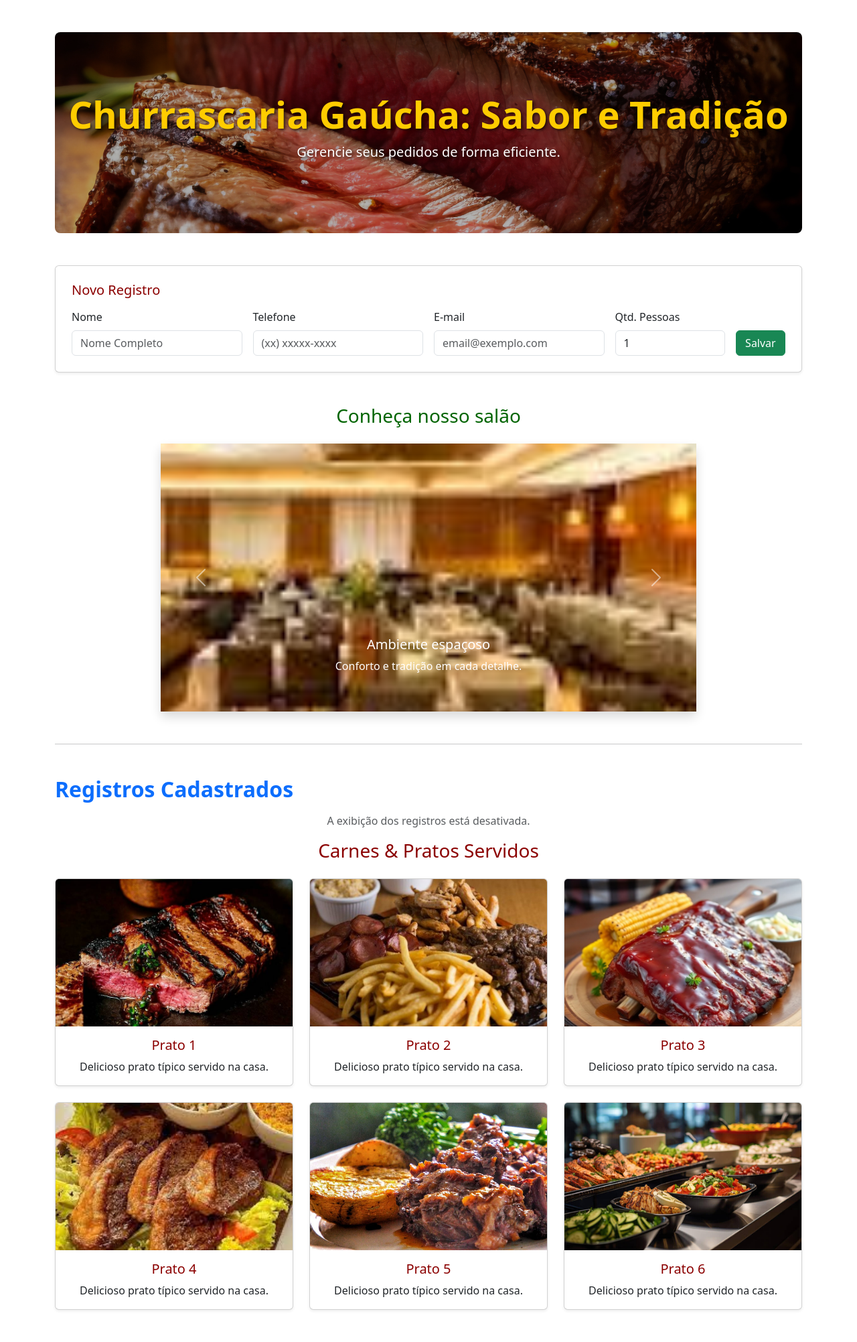
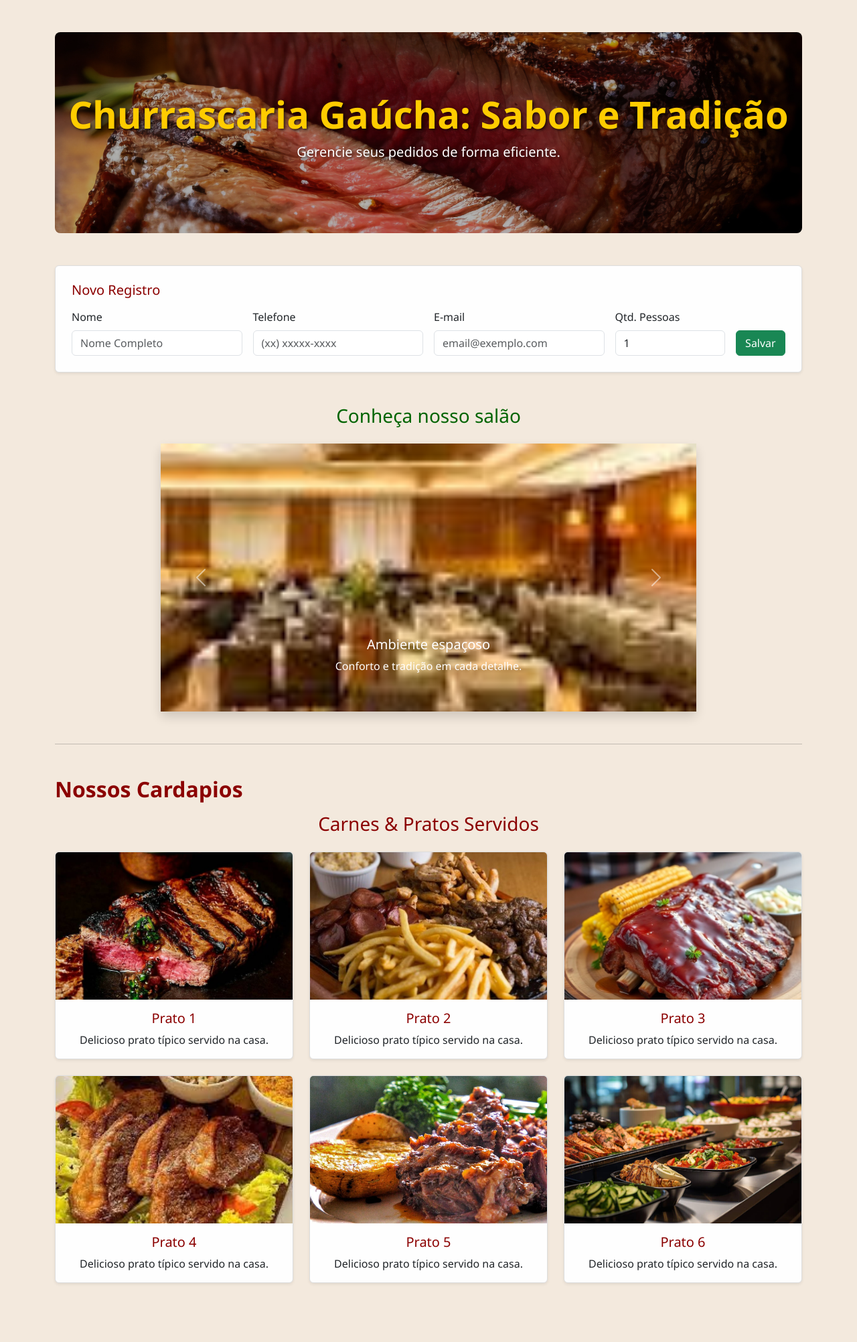
Before and after one commit to felipecezario729/back_end_trabalho, a Django app: page / in a window 1280 px wide. Shown: the whole page at 67% size. After the commit the page ends 1916 px from the top, so only its background shows below. Run offline with Django 5.2, Linux system fonts and the light colour scheme.

Commit message:
atualização

```diff
--- a/CRUD/templates/index.html
+++ b/CRUD/templates/index.html
@@ -57,6 +57,40 @@
             background-color: #d9534f;
             border-color: #d9534f;
         }
+        body {
+            background-color: #f3e9dd;
+            color: #333333;
+            font-family: 'Segoe UI', sans-serif;
+        }
+
+        h1, h2, h3 {
+            color: #8B0000;
+        }
+
+        .card {
+            background-color: #fefefe;
+            border: 1px solid #ddd;
+        }
+
+        .btn-success {
+            background-color: #198754;
+            border-color: #198754;
+        }
+
+        .btn-warning {
+            background-color: #fd7e14;
+            border-color: #fd7e14;
+        }
+
+        .btn-danger {
+            background-color: #dc3545;
+            border-color: #dc3545;
+        }
+
+        a, .text-muted {
+            color: #343a40;
+        }
+
     </style>
 </head>
 <body>
@@ -151,7 +185,7 @@
     <hr class="mb-5" />
 
     <!-- Tabela de registros -->
-    <h2 class="mb-3">Registros Cadastrados</h2>
+    <h2 class="mb-3">Nossos Cardapios</h2>
 
     {% if mostrar_tabela %}
     <div class="table-responsive mb-5">
@@ -192,7 +226,7 @@
         </table>
     </div>
     {% else %}
-        <p class="text-muted text-center">A exibição dos registros está desativada.</p>
+        <p class="text-muted text-center"></p>
     {% endif %}
 
     <!-- Seção com fotos das carnes e pratos servidos -->
```
